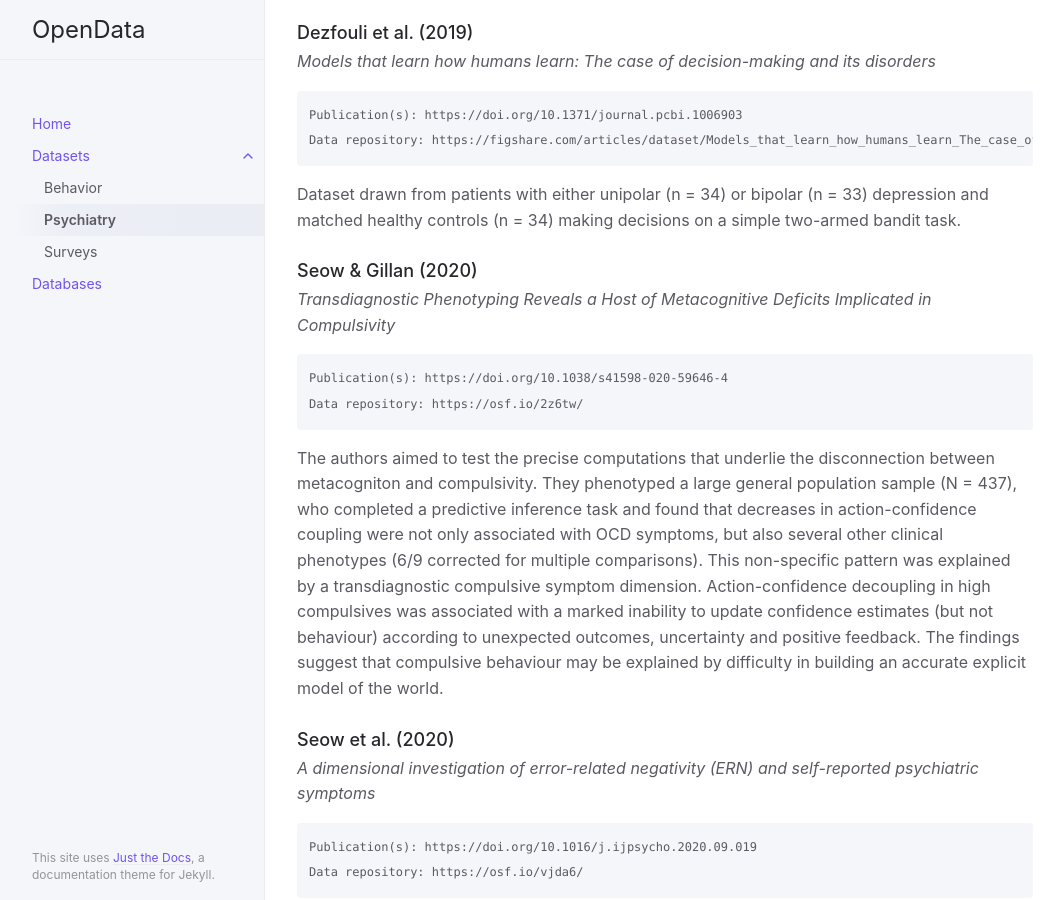
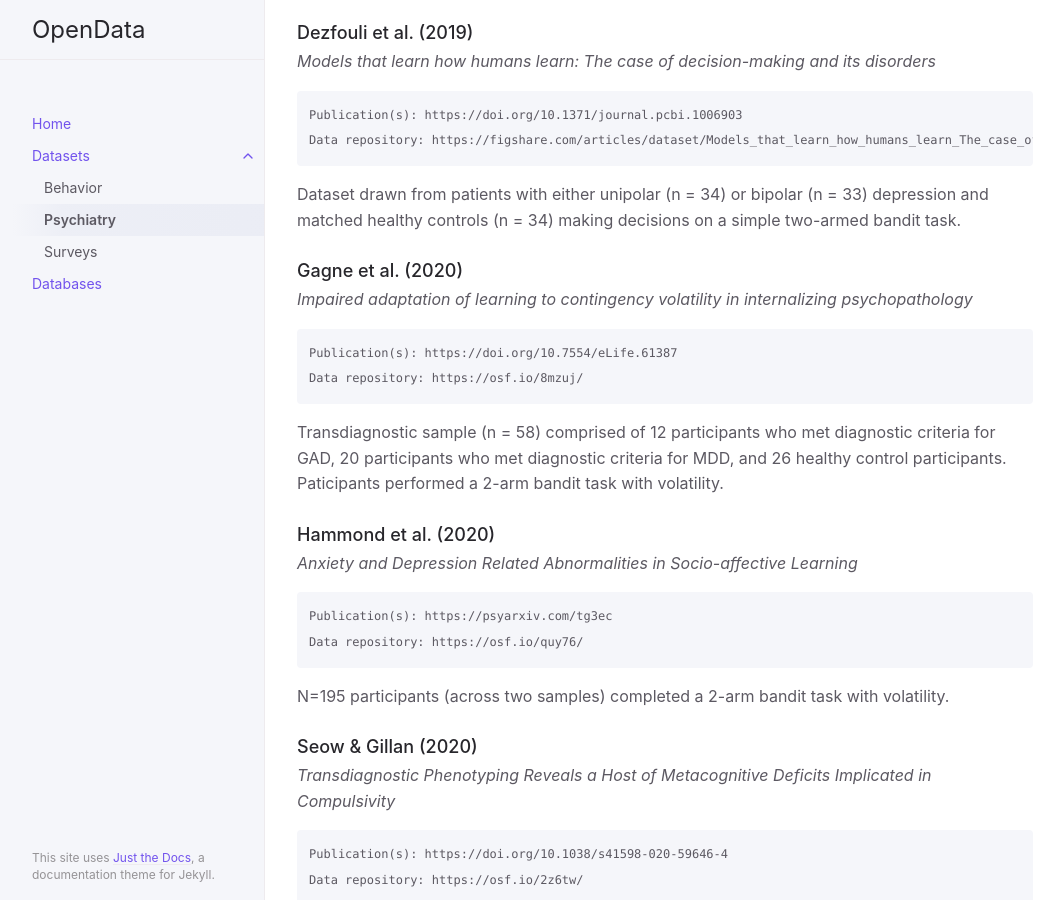
Before and after one commit to nivlab/opendata, a Jekyll site: the page built from docs/datasets/psychiatry.md, in a window 1280 px wide and 900 px high, scrolled down 5241 px. Shown: the whole window, without its empty margins (107-1171 px from the left). Built offline with Jekyll 4.4.1, drawn with Linux system fonts in a browser that asks for light colours.

Commit message:
3 more datasets

````diff
--- a/docs/datasets/psychiatry.md
+++ b/docs/datasets/psychiatry.md
@@ -182,6 +182,26 @@ Data repository: https://figshare.com/articles/dataset/Models_that_learn_how_hum
 
 Dataset drawn from patients with either unipolar (n = 34) or bipolar (n = 33) depression and matched healthy controls (n = 34) making decisions on a simple two-armed bandit task.
 
+### Gagne et al. (2020)
+{: .no_toc }
+*Impaired adaptation of learning to contingency volatility in internalizing psychopathology*
+```
+Publication(s): https://doi.org/10.7554/eLife.61387
+Data repository: https://osf.io/8mzuj/
+```
+
+Transdiagnostic sample (n = 58) comprised of 12 participants who met diagnostic criteria for GAD, 20 participants who met diagnostic criteria for MDD, and 26 healthy control participants. Paticipants performed a 2-arm bandit task with volatility.
+
+### Hammond et al. (2020)
+{: .no_toc }
+*Anxiety and Depression Related Abnormalities in Socio-affective Learning*
+```
+Publication(s): https://psyarxiv.com/tg3ec
+Data repository: https://osf.io/quy76/
+```
+
+N=195 participants (across two samples) completed a 2-arm bandit task with volatility.
+
 ### Seow & Gillan (2020)
 {: .no_toc }
 *Transdiagnostic Phenotyping Reveals a Host of Metacognitive Deficits Implicated in Compulsivity*
````
Also changed, not shown: docs/datasets/behavior.md (+10 -0 lines).
